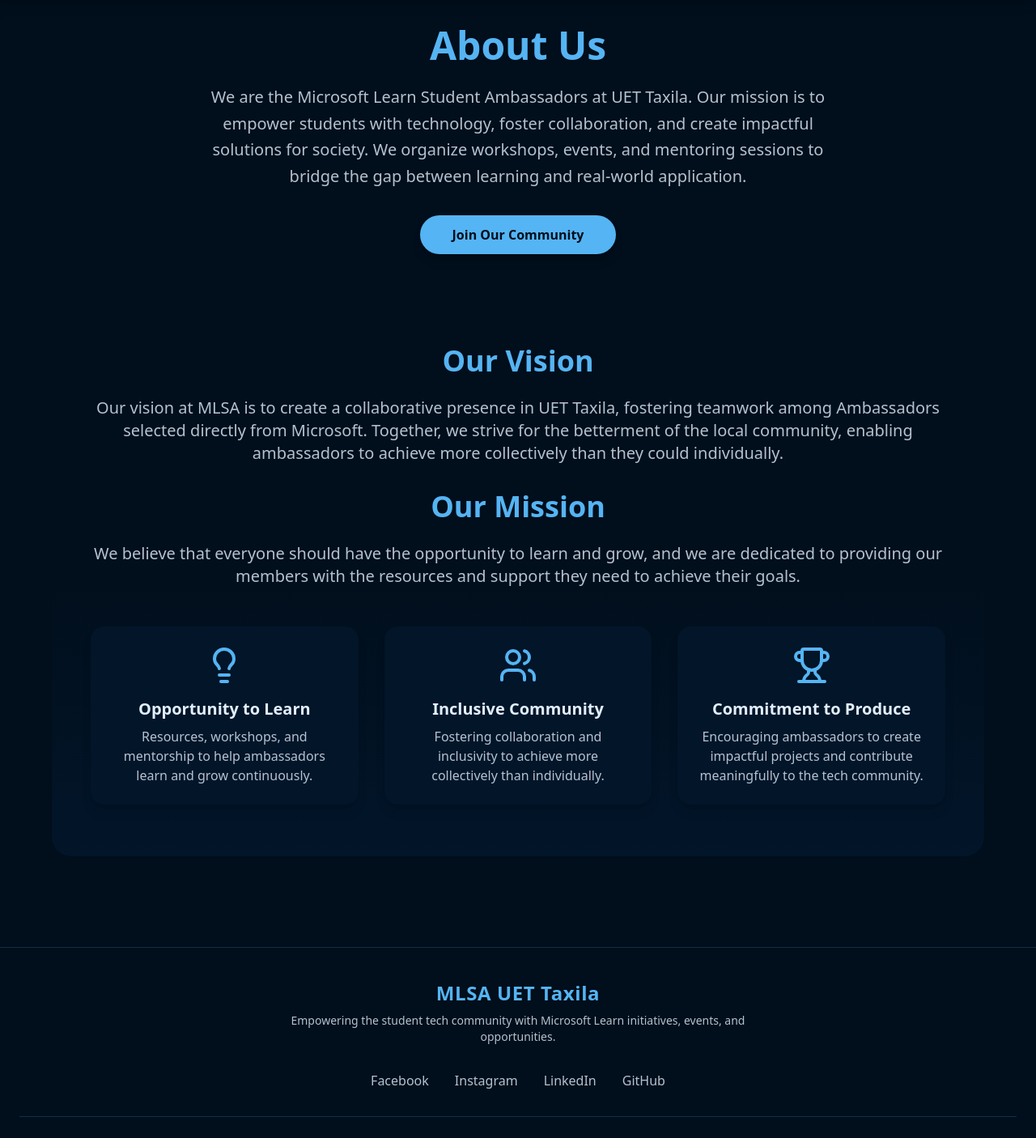
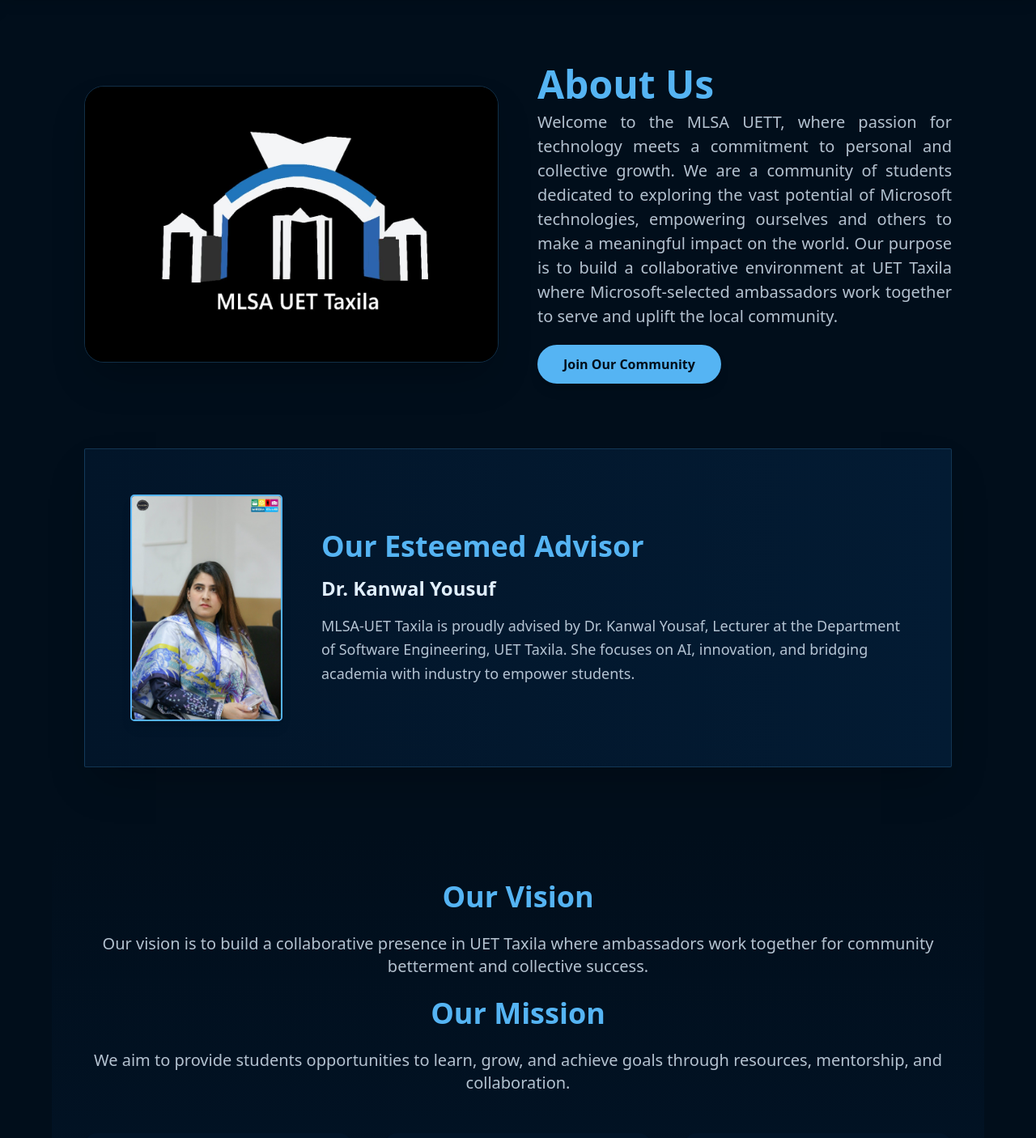
Before and after one commit to Rohama-Majeed7/mlsa_site, a React app: page /about in a window 1280 px wide. Shown: the part 80-1486 px from the top of the page at 81% size. Built offline with nearby package versions, Linux system fonts and the light colour scheme; the HTML template or start-up script is replaced by a standard one.

Commit message:
about section updated

```diff
--- a/src/pages/About.jsx
+++ b/src/pages/About.jsx
@@ -1,108 +1,134 @@
 import { motion } from "framer-motion";
 import { Lightbulb, Users, Trophy } from "lucide-react";
+import { useNavigate } from "react-router-dom";
 
 export default function About() {
+  const navigate = useNavigate();
   return (
-    <div className="bg-[#010E1B] text-[#E1EFFD] px-6 py-16 flex flex-col items-center">
+   <div className="bg-[#010E1B] text-[#E1EFFD] flex flex-col items-center">
 
-      {/* Heading */}
-      <motion.h1
-        initial={{ opacity: 0, y: -20 }}
-        animate={{ opacity: 1, y: 0 }}
-        transition={{ duration: 0.8 }}
-        className="text-3xl sm:text-4xl md:text-5xl  md:mt-12 font-bold text-[#55B4F3] mb-6 text-center"
-      >
+  {/* ABOUT SECTION */}
+  <section className="w-full max-w-6xl mx-auto flex flex-col md:flex-row items-center gap-12 pt-40 px-6 md:px-10">
+
+    {/* Image */}
+    <motion.div
+      initial={{ opacity: 0, x: -40 }}
+      animate={{ opacity: 1, x: 0 }}
+      transition={{ duration: 0.8 }}
+      className="w-full md:w-1/2 flex h-full justify-center"
+    >
+      <img
+        src="src/assets/about-section/about-us.jpeg"
+        alt="MLSA UETT"
+        className="w-full rounded-3xl shadow-2xl border border-[#55B4F3]/20"
+      />
+    </motion.div>
+
+    {/* Text */}
+    <div className="w-full md:w-1/2 text-center md:text-left">
+
+      <h1 className="text-2xl sm:text-3xl md:text-5xl font-bold text-[#55B4F3] mb-2">
         About Us
-      </motion.h1>
+      </h1>
 
-      {/* Description */}
-      <motion.p
-        initial={{ opacity: 0, y: 20 }}
-        animate={{ opacity: 1, y: 0 }}
-        transition={{ delay: 0.2, duration: 0.8 }}
-        className="max-w-3xl text-center text-[#E1EFFD]/80 text-base sm:text-lg md:text-xl leading-relaxed mb-8"
-      >
-        We are the Microsoft Learn Student Ambassadors at UET Taxila. Our mission is to empower students with technology, foster collaboration, and create impactful solutions for society. We organize workshops, events, and mentoring sessions to bridge the gap between learning and real-world application.
-      </motion.p>
+      <p className="text-justify text-[#E1EFFD]/80 text-base sm:text-lg md:text-xl leading-[1.5]  mb-5">
+        Welcome to the MLSA UETT, where passion for technology meets a commitment to personal and collective growth.
+        We are a community of students dedicated to exploring the vast potential of Microsoft technologies, empowering
+        ourselves and others to make a meaningful impact on the world. Our purpose is to build a collaborative
+        environment at UET Taxila where Microsoft-selected ambassadors work together to serve and uplift the local
+        community.
+      </p>
 
-      {/* Call-to-Action */}
-      <motion.button
-        initial={{ opacity: 0, scale: 0.8 }}
-        animate={{ opacity: 1, scale: 1 }}
-        transition={{ delay: 0.4, duration: 0.6, type: "spring" }}
-        className="mb-12 px-6 sm:px-10 py-3 bg-[#55B4F3] text-[#010E1B] font-semibold rounded-full shadow-lg hover:shadow-2xl hover:scale-105 transition"
-      >
+      <button onClick={() => window.location.href = "/signup"} className="px-8 py-3 bg-[#55B4F3] cursor-pointer text-[#010E1B] font-semibold rounded-full shadow-lg hover:scale-105 transition">
         Join Our Community
-      </motion.button>
+      </button>
+    </div>
+  </section>
 
-      {/* Vision & Mission */}
-      <section className="w-full max-w-6xl bg-gradient-to-b from-[#010E1B] bg-[#021529] via-[#010E1B]/90 to-[#021529] rounded-3xl py-12 sm:py-16 px-4 sm:px-12">
-        <motion.div
-          className="text-center mb-12"
-          initial={{ opacity: 0, y: 20 }}
-          whileInView={{ opacity: 1, y: 0 }}
-          viewport={{ once: true }}
-          transition={{ duration: 0.8 }}
-        >
-          <h2 className="text-2xl sm:text-3xl md:text-4xl font-bold text-[#55B4F3] mb-6">Our Vision</h2>
-          <p className="text-base sm:text-lg md:text-xl text-[#E1EFFD]/80 mb-8 px-2 sm:px-0">
-            Our vision at MLSA is to create a collaborative presence in UET Taxila, fostering teamwork among Ambassadors selected directly from Microsoft. Together, we strive for the betterment of the local community, enabling ambassadors to achieve more collectively than they could individually.
-          </p>
+  {/* ADVISOR SECTION */}
+  <section className="w-full max-w-6xl mx-auto py-20 px-6 md:px-10 flex justify-center">
 
-          <h2 className="text-2xl sm:text-3xl md:text-4xl font-bold text-[#55B4F3] mb-6">Our Mission</h2>
-          <p className="text-base sm:text-lg md:text-xl text-[#E1EFFD]/80 px-2 sm:px-0">
-            We believe that everyone should have the opportunity to learn and grow, and we are dedicated to providing our members with the resources and support they need to achieve their goals.
-          </p>
-        </motion.div>
+    <div className="w-full bg-gradient-to-r from-[#021529] to-[#031B33] rounded-[2px] shadow-2xl p-10 md:p-14 flex flex-col md:flex-row items-center gap-12 border border-[#55B4F3]/20">
 
-        {/* Values / Cards */}
-        <div className="grid grid-cols-1 sm:grid-cols-2 md:grid-cols-3 gap-8">
-          <motion.div
-            initial={{ opacity: 0, y: 20 }}
-            whileInView={{ opacity: 1, y: 0 }}
-            viewport={{ once: true }}
-            transition={{ duration: 0.5 }}
-            whileHover={{ scale: 1.05 }}
-            className="flex flex-col items-center text-center p-6 bg-[#021529] rounded-2xl shadow-lg hover:shadow-2xl transition"
-          >
-            <Lightbulb className="text-[#55B4F3] w-12 h-12 mb-4" />
-            <h3 className="text-xl font-semibold mb-2">Opportunity to Learn</h3>
-            <p className="text-[#E1EFFD]/80 text-sm sm:text-base">
-              Resources, workshops, and mentorship to help ambassadors learn and grow continuously.
-            </p>
-          </motion.div>
+      <img
+        src="src/assets/about-section/advisor.jpeg"
+        alt="Advisor"
+        className="w-40 h-40 md:w-70 rounded-[5px] md:h-70 object-cover border-2 hover:p-2 transition-all border-[#55B4F3] shadow-lg"
+      />
 
-          <motion.div
-            initial={{ opacity: 0, y: 20 }}
-            whileInView={{ opacity: 1, y: 0 }}
-            viewport={{ once: true }}
-            transition={{ duration: 0.6 }}
-            whileHover={{ scale: 1.05 }}
-            className="flex flex-col items-center text-center p-6 bg-[#021529] rounded-2xl shadow-lg hover:shadow-2xl transition"
-          >
-            <Users className="text-[#55B4F3] w-12 h-12 mb-4" />
-            <h3 className="text-xl font-semibold mb-2">Inclusive Community</h3>
-            <p className="text-[#E1EFFD]/80 text-sm sm:text-base">
-              Fostering collaboration and inclusivity to achieve more collectively than individually.
-            </p>
-          </motion.div>
+      <div className="text-center md:text-left">
+        <h2 className="text-3xl md:text-4xl font-bold text-[#55B4F3] mb-4">
+          Our Esteemed Advisor
+        </h2>
 
-          <motion.div
-            initial={{ opacity: 0, y: 20 }}
-            whileInView={{ opacity: 1, y: 0 }}
-            viewport={{ once: true }}
-            transition={{ duration: 0.7 }}
-            whileHover={{ scale: 1.05 }}
-            className="flex flex-col items-center text-center p-6 bg-[#021529] rounded-2xl shadow-lg hover:shadow-2xl transition"
-          >
-            <Trophy className="text-[#55B4F3] w-12 h-12 mb-4" />
-            <h3 className="text-xl font-semibold mb-2">Commitment to Produce</h3>
-            <p className="text-[#E1EFFD]/80 text-sm sm:text-base">
-              Encouraging ambassadors to create impactful projects and contribute meaningfully to the tech community.
-            </p>
-          </motion.div>
-        </div>
-      </section>
+        <h3 className="text-xl md:text-2xl font-semibold mb-4">
+          Dr. Kanwal Yousuf
+        </h3>
+
+        <p className="text-[#E1EFFD]/80 text-base md:text-lg leading-relaxed">
+          MLSA-UET Taxila is proudly advised by Dr. Kanwal Yousaf, Lecturer at the Department of Software Engineering,
+          UET Taxila. She focuses on AI, innovation, and bridging academia with industry to empower students.
+        </p>
+      </div>
+
     </div>
+  </section>
+
+  {/* VISION & MISSION */}
+  <section className="w-full max-w-6xl mx-auto md:py-15 px-6 md:px-10 bg-gradient-to-b from-[#010E1B] to-[#021529] rounded-3xl">
+
+    <div className="text-center space-y-6 mb-12">
+
+      <h2 className="text-3xl md:text-4xl font-bold text-[#55B4F3]">
+        Our Vision
+      </h2>
+
+      <p className="text-[#E1EFFD]/80 text-base md:text-xl">
+        Our vision is to build a collaborative presence in UET Taxila where ambassadors work together
+        for community betterment and collective success.
+      </p>
+
+      <h2 className="text-3xl md:text-4xl font-bold text-[#55B4F3]">
+        Our Mission
+      </h2>
+
+      <p className="text-[#E1EFFD]/80 text-base md:text-xl">
+        We aim to provide students opportunities to learn, grow, and achieve goals through resources, mentorship, and collaboration.
+      </p>
+    </div>
+
+    {/* CARDS */}
+    <div className="grid grid-cols-1 sm:grid-cols-2 md:grid-cols-3 gap-10">
+
+      {/* Card */}
+      <div className="p-6 bg-[#021529] rounded-2xl text-center shadow-lg hover:scale-105 transition">
+        <Lightbulb className="w-12 h-12 mx-auto text-[#55B4F3] mb-4" />
+        <h3 className="text-xl font-semibold mb-2">Opportunity to Learn</h3>
+        <p className="text-[#E1EFFD]/80 text-sm">
+          Workshops, mentorship, and continuous learning.
+        </p>
+      </div>
+
+      <div className="p-6 bg-[#021529] rounded-2xl text-center shadow-lg hover:scale-105 transition">
+        <Users className="w-12 h-12 mx-auto text-[#55B4F3] mb-4" />
+        <h3 className="text-xl font-semibold mb-2">Inclusive Community</h3>
+        <p className="text-[#E1EFFD]/80 text-sm">
+          Collaboration and inclusivity for shared success.
+        </p>
+      </div>
+
+      <div className="p-6 bg-[#021529] rounded-2xl text-center shadow-lg hover:scale-105 transition">
+        <Trophy className="w-12 h-12 mx-auto text-[#55B4F3] mb-4" />
+        <h3 className="text-xl font-semibold mb-2">Commitment to Produce</h3>
+        <p className="text-[#E1EFFD]/80 text-sm">
+          Building impactful tech projects and contributions.
+        </p>
+      </div>
+
+    </div>
+
+  </section>
+
+</div>
   );
 }
--- a/src/pages/Home.jsx
+++ b/src/pages/Home.jsx
@@ -45,12 +45,14 @@
           transition={{ delay: 0.4, duration: 0.8 }}
           className="max-w-xl text-center mb-6"
         >
-          Building a more connected and collaborative tech community. Bridging the gap between technology and society.
+MLSA UETT is a student community at UET Taxila focused on exploring Microsoft technologies and promoting personal and collective growth. It brings together Microsoft-selected ambassadors to collaborate on impactful initiatives for the local community. Through teamwork, members achieve more together than they could individually, unlocking greater opportunities and innovation.
+
         </motion.p>
         <motion.button
           whileHover={{ scale: 1.05 }}
           whileTap={{ scale: 0.95 }}
-          className="bg-[#55B4F3] text-[#010E1B] px-6 py-2 rounded-full font-semibold shadow-lg hover:shadow-xl transition"
+          className="bg-[#55B4F3] cursor-pointer text-[#010E1B] px-6 py-2 rounded-full font-semibold shadow-lg hover:shadow-xl transition"
+        onClick={() => navigate("events")}
         >
           Explore Events
         </motion.button>
@@ -137,7 +139,7 @@
             whileHover={{ scale: 1.05 }}
             whileTap={{ scale: 0.95 }}
             onClick={() => navigate("/team")}
-            className="mt-10 px-6 py-3 bg-[#55B4F3] text-[#010E1B] font-semibold rounded-lg shadow-lg hover:shadow-2xl transition"
+            className="mt-10 cursor-pointer px-6 py-3 bg-[#55B4F3] text-[#010E1B] font-semibold rounded-lg shadow-lg hover:shadow-2xl transition"
           >
             View All Team Members
           </motion.button>
```
Also changed, not shown: src/pages/Team.jsx (+23 -6 lines), src/assets/about-section/about-us.jpeg (added), src/assets/about-section/advisor.jpeg (added).
